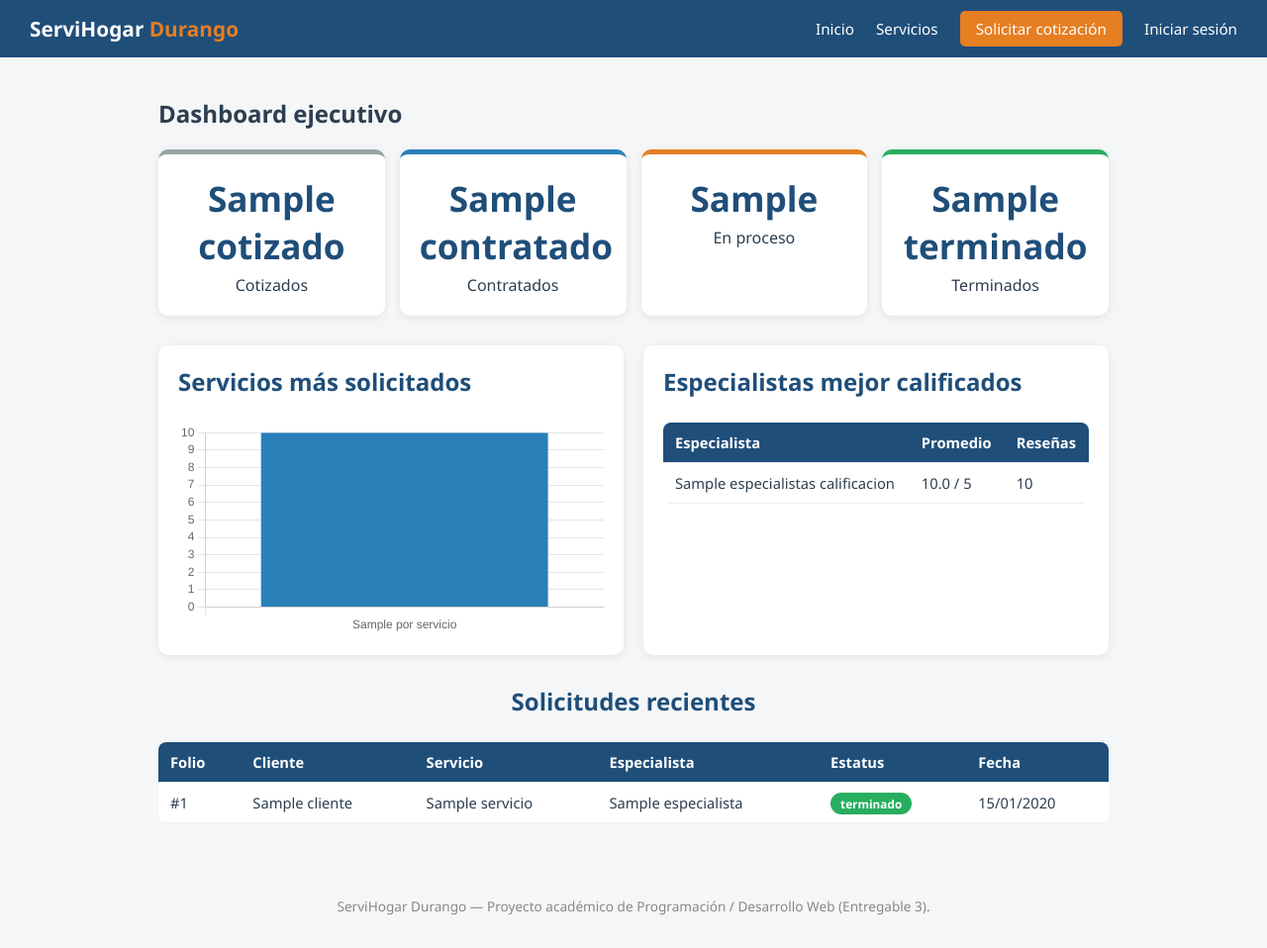
After one commit to EdgarCastanon/Proyecto_ServiHogar, a Flask app: template templates/dashboard.html in a window 1280 px wide. The commit adds this page. Shown: the whole page at 99% size. Run offline with Flask 3, Linux system fonts and the light colour scheme; the template is opened without the code that fills it: most values are stand-ins (such as "Sample title", 1, 10 or a date in 2020); some libraries are stand-ins or nearby versions.

Commit message:
Entregable 3: dashboard ejecutivo, control por rol y soporte para despliegue en la nube

```diff
--- a/app.py
+++ b/app.py
@@ -23,11 +23,16 @@ DB_PORT = os.environ.get("POSTGRES_PORT", "5432")
 DB_USER = os.environ.get("POSTGRES_USER", "postgres")
 DB_PASSWORD = os.environ.get("POSTGRES_PASSWORD", "")
 DB_NAME = os.environ.get("POSTGRES_DATABASE", "servihogar")
+DB_SSL_CA = os.environ.get("POSTGRES_SSL_CA", "")  # solo se usa en la nube (Aiven)
 
-app.config["SQLALCHEMY_DATABASE_URI"] = (
-    f"postgresql+psycopg2://{DB_USER}:{DB_PASSWORD}@{DB_HOST}:{DB_PORT}/{DB_NAME}"
-)
+uri = f"postgresql+psycopg2://{DB_USER}:{DB_PASSWORD}@{DB_HOST}:{DB_PORT}/{DB_NAME}"
+app.config["SQLALCHEMY_DATABASE_URI"] = uri
 app.config["SQLALCHEMY_TRACK_MODIFICATIONS"] = False
+
+if DB_SSL_CA:
+    app.config["SQLALCHEMY_ENGINE_OPTIONS"] = {
+        "connect_args": {"sslmode": "verify-ca", "sslrootcert": DB_SSL_CA}
+    }
 
 db.init_app(app)
 
@@ -37,9 +42,11 @@ def crear_base_datos_si_no_existe():
     que crearla manualmente desde pgAdmin antes de correr la app)."""
     import psycopg2
     try:
-        conexion = psycopg2.connect(
-            host=DB_HOST, port=DB_PORT, user=DB_USER, password=DB_PASSWORD, dbname="postgres"
-        )
+        parametros = dict(host=DB_HOST, port=DB_PORT, user=DB_USER, password=DB_PASSWORD, dbname="postgres")
+        if DB_SSL_CA:
+            parametros["sslmode"] = "verify-ca"
+            parametros["sslrootcert"] = DB_SSL_CA
+        conexion = psycopg2.connect(**parametros)
         conexion.autocommit = True
         cursor = conexion.cursor()
         cursor.execute("SELECT 1 FROM pg_database WHERE datname = %s", (DB_NAME,))
@@ -310,6 +317,53 @@ def actualizar_solicitud(id_solicitud):
     return redirect(url_for("panel_especialista"))
 
 
+# ==========================================================
+# DASHBOARD EJECUTIVO (Analista/Gerente y Administrador)
+# ==========================================================
+@app.route("/dashboard")
+@rol_requerido("analista", "administrador")
+def dashboard():
+    conteos = {
+        estatus: SolicitudServicio.query.filter_by(estatus=estatus).count()
+        for estatus in SolicitudServicio.ESTATUS
+    }
+
+    por_servicio = (
+        db.session.query(Servicio.nombre, db.func.count(SolicitudServicio.id))
+        .join(SolicitudServicio, SolicitudServicio.id_servicio == Servicio.id)
+        .group_by(Servicio.nombre)
+        .all()
+    )
+
+    especialistas_calificacion = (
+        db.session.query(
+            Usuario.nombre,
+            db.func.avg(Resena.calificacion).label("promedio"),
+            db.func.count(Resena.id).label("total_resenas"),
+        )
+        .join(SolicitudServicio, SolicitudServicio.id_especialista == Usuario.id)
+        .join(Resena, Resena.id_solicitud == SolicitudServicio.id)
+        .group_by(Usuario.nombre)
+        .order_by(db.desc("promedio"))
+        .all()
+    )
+
+    solicitudes_recientes = (
+        SolicitudServicio.query
+        .order_by(SolicitudServicio.fecha_creacion.desc())
+        .limit(10)
+        .all()
+    )
+
+    return render_template(
+        "dashboard.html",
+        conteos=conteos,
+        por_servicio=por_servicio,
+        especialistas_calificacion=especialistas_calificacion,
+        solicitudes_recientes=solicitudes_recientes,
+    )
+
+
 if __name__ == "__main__":
     crear_base_datos_si_no_existe()
     with app.app_context():
--- a/static/css/estilos.css
+++ b/static/css/estilos.css
@@ -102,5 +102,22 @@ input, select, textarea { width: 100%; padding: 10px; border: 1px solid #ccc; bo
 .tarjeta-solicitud { background: white; padding: 20px; border-radius: 10px; box-shadow: 0 2px 8px rgba(0,0,0,0.08); margin-bottom: 20px; }
 .tarjeta-solicitud h3 { color: var(--azul); margin-top: 0; }
 
+/* ---------- Dashboard ---------- */
+.rejilla-indicadores { display: grid; grid-template-columns: repeat(auto-fit, minmax(160px, 1fr)); gap: 15px; margin-bottom: 30px; }
+.tarjeta-indicador { background: white; border-radius: 10px; padding: 20px; text-align: center; box-shadow: 0 2px 8px rgba(0,0,0,0.08); border-top: 5px solid #ccc; display: flex; flex-direction: column; gap: 5px; }
+.tarjeta-indicador .numero-indicador { font-size: 2.2em; font-weight: bold; color: var(--azul); }
+.tarjeta-cotizado { border-top-color: #95a5a6; }
+.tarjeta-contratado { border-top-color: var(--azul-claro); }
+.tarjeta-en_proceso { border-top-color: var(--naranja); }
+.tarjeta-terminado { border-top-color: var(--verde); }
+
+.rejilla-dos-columnas { display: grid; grid-template-columns: 1fr 1fr; gap: 20px; margin-bottom: 30px; }
+.panel-dashboard { background: white; padding: 20px; border-radius: 10px; box-shadow: 0 2px 8px rgba(0,0,0,0.08); }
+.panel-dashboard h2 { text-align: left; margin-top: 0; }
+
+@media (max-width: 700px) {
+    .rejilla-dos-columnas { grid-template-columns: 1fr; }
+}
+
 /* ---------- Pie de página ---------- */
 .pie-pagina { text-align: center; padding: 20px; color: #888; font-size: 0.85em; }
--- a/templates/base.html
+++ b/templates/base.html
@@ -16,6 +16,8 @@
             {% if session.get('usuario_id') %}
                 {% if session.get('rol') == 'especialista' %}
                     <a href="{{ url_for('panel_especialista') }}">Mi panel</a>
+                {% elif session.get('rol') in ['analista', 'administrador'] %}
+                    <a href="{{ url_for('dashboard') }}">Dashboard</a>
                 {% else %}
                     <a href="{{ url_for('portal_cliente') }}">Mi portal</a>
                 {% endif %}
@@ -41,7 +43,9 @@
     </main>
 
     <footer class="pie-pagina">
-        <p>ServiHogar Durango &mdash; Proyecto académico de Programación / Desarrollo Web (Entregable 2).</p>
+        <p>ServiHogar Durango &mdash; Proyecto académico de Programación / Desarrollo Web (Entregable 3).</p>
     </footer>
+
+    {% block scripts %}{% endblock %}
 </body>
 </html>
--- /dev/null
+++ b/templates/dashboard.html
@@ -0,0 +1,98 @@
+{% extends "base.html" %}
+{% block titulo %}Dashboard ejecutivo - ServiHogar Durango{% endblock %}
+
+{% block contenido %}
+<section class="seccion">
+    <h1>Dashboard ejecutivo</h1>
+
+    <div class="rejilla-indicadores">
+        <div class="tarjeta-indicador tarjeta-cotizado">
+            <span class="numero-indicador">{{ conteos.cotizado }}</span>
+            <span>Cotizados</span>
+        </div>
+        <div class="tarjeta-indicador tarjeta-contratado">
+            <span class="numero-indicador">{{ conteos.contratado }}</span>
+            <span>Contratados</span>
+        </div>
+        <div class="tarjeta-indicador tarjeta-en_proceso">
+            <span class="numero-indicador">{{ conteos.en_proceso }}</span>
+            <span>En proceso</span>
+        </div>
+        <div class="tarjeta-indicador tarjeta-terminado">
+            <span class="numero-indicador">{{ conteos.terminado }}</span>
+            <span>Terminados</span>
+        </div>
+    </div>
+
+    <div class="rejilla-dos-columnas">
+        <div class="panel-dashboard">
+            <h2>Servicios más solicitados</h2>
+            <canvas id="graficaServicios"></canvas>
+        </div>
+
+        <div class="panel-dashboard">
+            <h2>Especialistas mejor calificados</h2>
+            {% if especialistas_calificacion %}
+            <table class="tabla-datos">
+                <thead><tr><th>Especialista</th><th>Promedio</th><th>Reseñas</th></tr></thead>
+                <tbody>
+                    {% for nombre, promedio, total in especialistas_calificacion %}
+                    <tr>
+                        <td>{{ nombre }}</td>
+                        <td>{{ "%.1f"|format(promedio) }} / 5</td>
+                        <td>{{ total }}</td>
+                    </tr>
+                    {% endfor %}
+                </tbody>
+            </table>
+            {% else %}
+            <p>Todavía no hay reseñas registradas.</p>
+            {% endif %}
+        </div>
+    </div>
+
+    <h2>Solicitudes recientes</h2>
+    <table class="tabla-datos">
+        <thead>
+            <tr><th>Folio</th><th>Cliente</th><th>Servicio</th><th>Especialista</th><th>Estatus</th><th>Fecha</th></tr>
+        </thead>
+        <tbody>
+            {% for s in solicitudes_recientes %}
+            <tr>
+                <td>#{{ s.id }}</td>
+                <td>{{ s.cliente.nombre }}</td>
+                <td>{{ s.servicio.nombre }}</td>
+                <td>{{ s.especialista.nombre if s.especialista else "Sin asignar" }}</td>
+                <td><span class="etiqueta etiqueta-{{ s.estatus }}">{{ s.estatus }}</span></td>
+                <td>{{ s.fecha_creacion.strftime("%d/%m/%Y") }}</td>
+            </tr>
+            {% else %}
+            <tr><td colspan="6">Todavía no hay solicitudes registradas.</td></tr>
+            {% endfor %}
+        </tbody>
+    </table>
+</section>
+{% endblock %}
+
+{% block scripts %}
+<script src="https://cdnjs.cloudflare.com/ajax/libs/Chart.js/4.4.4/chart.umd.min.js"></script>
+<script>
+    const ctx = document.getElementById('graficaServicios');
+    new Chart(ctx, {
+        type: 'bar',
+        data: {
+            labels: [{% for nombre, total in por_servicio %}"{{ nombre }}",{% endfor %}],
+            datasets: [{
+                label: 'Solicitudes',
+                data: [{% for nombre, total in por_servicio %}{{ total }},{% endfor %}],
+                backgroundColor: '#2980b9'
+            }]
+        },
+        options: {
+            responsive: true,
+            plugins: { legend: { display: false } },
+            scales: { y: { beginAtZero: true, ticks: { stepSize: 1 } } }
+        }
+    });
+</script>
+{% endblock %}
```
Also changed, not shown: seed_datos.py (+23 -0 lines), README.md.
